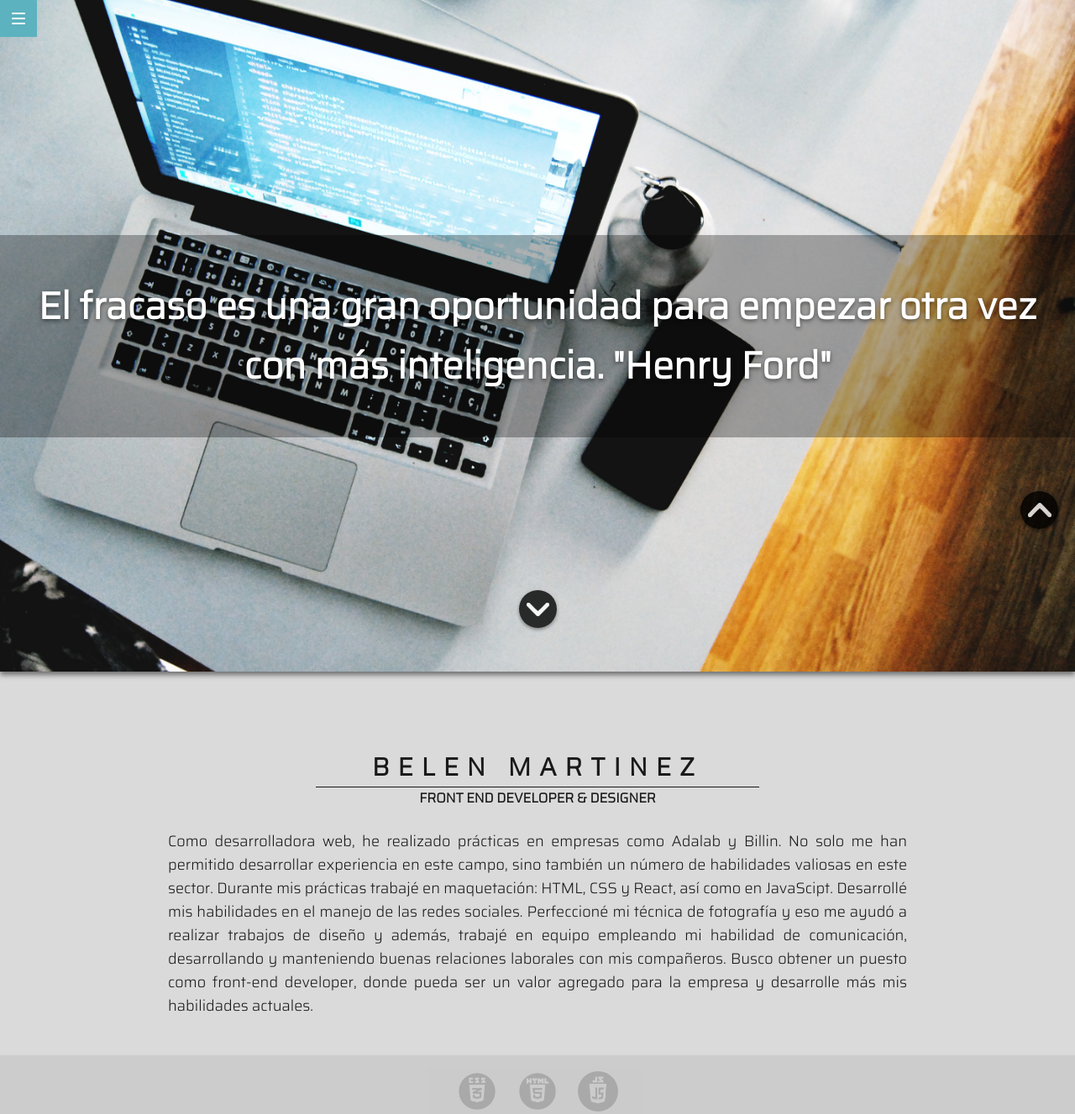
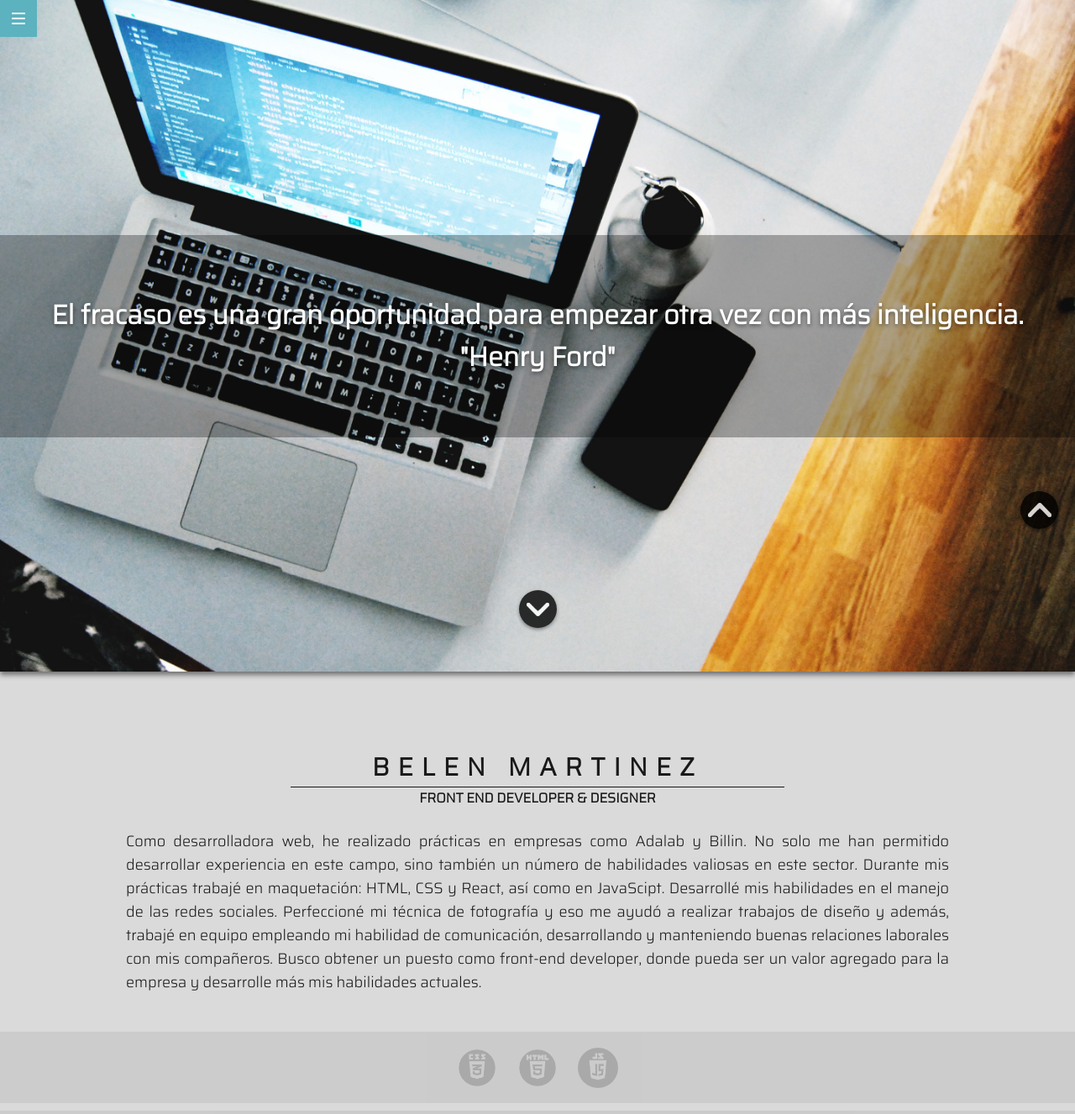
Before and after one commit to bln23/about-me, a website: page index.html in a window 1280 px wide. Shown: the top 1327 px of the page at 84% size. Drawn offline with Linux system fonts and the light colour scheme.

Commit message:
changes responsive text hero

```diff
--- a/scss/layout/_about-me.scss
+++ b/scss/layout/_about-me.scss
@@ -10,7 +10,7 @@
   color: $colorDarkGrey;
   padding: 50px 50px 27px 50px;
   @media all and (min-width: 768px){
-    padding: 90px 200px 25px 200px;
+    padding: 90px 150px 25px 150px;
   }
 }
 
--- a/scss/layout/_header.scss
+++ b/scss/layout/_header.scss
@@ -27,7 +27,7 @@
   color: $colorWhite;
   text-align: center;
   font-size: 45px;
-  padding: 0 20px;
+  padding: 10px 20px;
   text-shadow: 0 2px 5px rgba(0, 0, 0, 0.5);
   @media all and (min-width: 768px){
     font-size: 32px;
```
Also changed, not shown: css/main.css, 1 other file.
